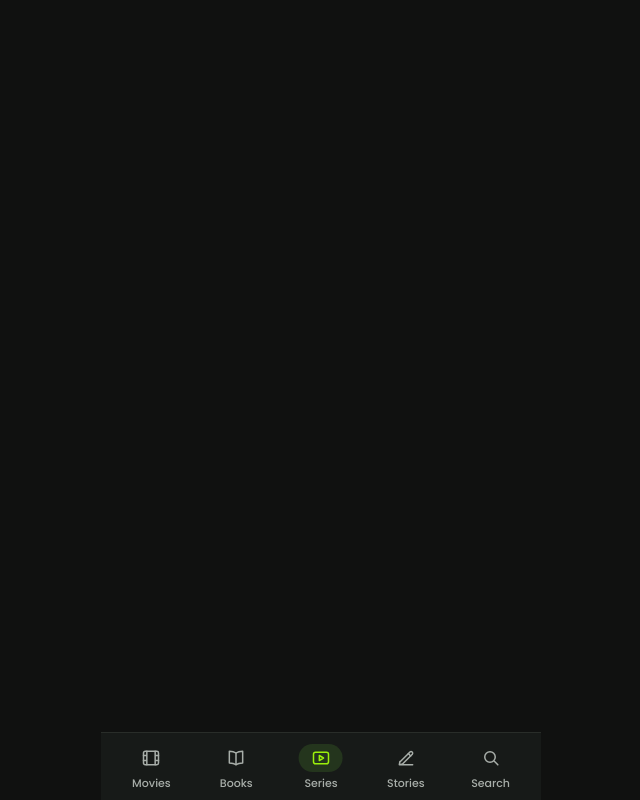
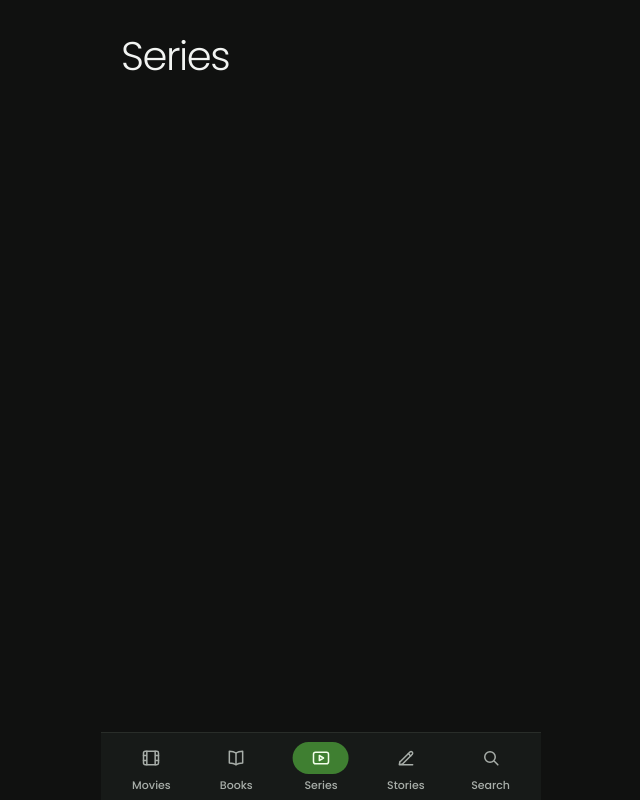
Before and after one commit to jayaharisai/jay, a website: page books/index.html in a window 1280 px wide. Both pictures are taken after a click on the element "Movies Books Series Stories Search". Shown: the whole page, without its empty margins (319-959 px from the left). Drawn offline with Linux system fonts and the light colour scheme.

Commit message:
style: enlarge page titles and use lighter Poppins typography

```diff
--- a/books/index.html
+++ b/books/index.html
@@ -12,14 +12,16 @@
     <link rel="preconnect" href="https://fonts.googleapis.com" />
     <link rel="preconnect" href="https://fonts.gstatic.com" crossorigin />
     <link
-      href="https://fonts.googleapis.com/css2?family=Poppins:wght@400;500;600&display=swap"
+      href="https://fonts.googleapis.com/css2?family=Poppins:wght@300;400;500&display=swap"
       rel="stylesheet"
     />
     <link rel="stylesheet" href="../style.css" />
     <script src="../script.js" defer></script>
   </head>
   <body data-route="books">
-    <main class="app-canvas"><h1 class="visually-hidden">Books</h1></main>
+    <main class="app-canvas">
+      <div class="page-content"><h1 class="page-title">Books</h1></div>
+    </main>
     <nav class="bottom-nav" aria-label="Main navigation"></nav>
   </body>
 </html>
--- a/script.js
+++ b/script.js
@@ -39,15 +39,19 @@ navigation.innerHTML = `<span class="nav-track" aria-hidden="true"><span class="
 
 const links = [...navigation.querySelectorAll("a.nav-item")];
 const pages = new Map();
-let pendingRequest;
+const requests = new Map();
+const reducedMotion = window.matchMedia("(prefers-reduced-motion: reduce)");
 let navigationVersion = 0;
+let enteringAnimation;
+let leavingAnimation;
+let leavingContent;
 
 function readPage(source) {
-  const main = source.querySelector(".app-canvas");
-  if (!main) throw new Error("Page content is missing.");
+  const content = source.querySelector(".page-content");
+  if (!content) throw new Error("Page content is missing.");
 
   return {
-    main: main.cloneNode(true),
+    content: content.cloneNode(true),
     route: source.body.dataset.route,
     title: source.title,
     description:
@@ -55,7 +59,7 @@ function readPage(source) {
   };
 }
 
-function selectTab(route) {
+function selectTab(route, committed = true) {
   navigation.style.setProperty(
     "--active-index",
     tabs.findIndex((tab) => tab.route === route),
@@ -64,36 +68,113 @@ function selectTab(route) {
   links.forEach((link) => {
     const active = link.dataset.route === route;
     link.classList.toggle("is-active", active);
+    if (committed) {
       if (active) link.setAttribute("aria-current", "page");
       else link.removeAttribute("aria-current");
+    }
   });
 }
 
 pages.set(document.body.dataset.route, readPage(document));
 selectTab(document.body.dataset.route);
 
-async function navigate(link, updateHistory = true) {
-  pendingRequest?.abort();
+function loadPage(link) {
+  const route = link.dataset.route;
+  if (pages.has(route)) return Promise.resolve(pages.get(route));
+  if (requests.has(route)) return requests.get(route).promise;
+
   const controller = new window.AbortController();
-  pendingRequest = controller;
-  const version = ++navigationVersion;
-  const route = link.dataset.route;
-  document.querySelector(".app-canvas").setAttribute("aria-busy", "true");
-
-  try {
-    let page = pages.get(route);
-
-    if (!page) {
+  const promise = (async () => {
     const response = await window.fetch(link.href, {
       signal: controller.signal,
     });
     if (!response.ok) throw new Error("Unable to load the page.");
     const html = await response.text();
     const source = new window.DOMParser().parseFromString(html, "text/html");
-      page = readPage(source);
+    const page = readPage(source);
     if (page.route !== route) throw new Error("Unexpected page.");
     pages.set(route, page);
+    return page;
+  })().finally(() => {
+    if (requests.get(route)?.controller === controller) requests.delete(route);
+  });
+
+  requests.set(route, { promise, controller });
+  return promise;
 }
+
+function stopContentMotion() {
+  enteringAnimation?.cancel();
+  leavingAnimation?.cancel();
+  leavingContent?.remove();
+  enteringAnimation = undefined;
+  leavingAnimation = undefined;
+  leavingContent = undefined;
+}
+
+function showContent(page, direction) {
+  const main = document.querySelector(".app-canvas");
+  const current = main.querySelector(".page-content:not([aria-hidden])");
+  const next = page.content.cloneNode(true);
+  const animate = !reducedMotion.matches && typeof next.animate === "function";
+  // Preserve the current visual position if another tap interrupts a transition.
+  const currentStyle = animate ? window.getComputedStyle(current) : null;
+  const start = currentStyle
+    ? { opacity: currentStyle.opacity, transform: currentStyle.transform }
+    : null;
+  stopContentMotion();
+
+  if (!animate) {
+    main.replaceChildren(next);
+    return;
+  }
+
+  current.setAttribute("aria-hidden", "true");
+  current.inert = true;
+  leavingContent = current;
+  main.append(next);
+
+  leavingAnimation = current.animate(
+    [
+      start,
+      { opacity: 0, transform: `translate3d(${-6 * direction}px, 0, 0)` },
+    ],
+    { duration: 140, easing: "ease-out", fill: "forwards" },
+  );
+  leavingAnimation.finished
+    .then(() => {
+      current.remove();
+      if (leavingContent === current) leavingContent = undefined;
+    })
+    .catch(() => {});
+
+  enteringAnimation = next.animate(
+    [
+      { opacity: 0, transform: `translate3d(${8 * direction}px, 0, 0)` },
+      { opacity: 1, transform: "translate3d(0, 0, 0)" },
+    ],
+    { duration: 240, easing: "cubic-bezier(0.2, 0, 0, 1)" },
+  );
+  enteringAnimation.finished.catch(() => {});
+}
+
+async function navigate(link, updateHistory = true) {
+  const version = ++navigationVersion;
+  const route = link.dataset.route;
+  const currentRoute = document.body.dataset.route;
+
+  // Move the indicator immediately, even on the first visit over a slow connection.
+  selectTab(route, false);
+  if (route === currentRoute) {
+    selectTab(route);
+    document.querySelector(".app-canvas").removeAttribute("aria-busy");
+    return;
+  }
+
+  document.querySelector(".app-canvas").setAttribute("aria-busy", "true");
+
+  try {
+    const page = await loadPage(link);
 
     // A slower response must never replace a newer tab selection.
     if (version !== navigationVersion) return;
@@ -102,9 +183,11 @@ async function navigate(link, updateHistory = true) {
       window.history.pushState(null, "", link.href);
     }
 
-    document
-      .querySelector(".app-canvas")
-      .replaceWith(page.main.cloneNode(true));
+    const direction = Math.sign(
+      tabs.findIndex((tab) => tab.route === route) -
+        tabs.findIndex((tab) => tab.route === currentRoute),
+    );
+    showContent(page, direction);
     document.body.dataset.route = route;
     document.title = page.title;
     document.querySelector('meta[name="description"]').content =
@@ -112,20 +195,22 @@ async function navigate(link, updateHistory = true) {
     selectTab(route);
     window.scrollTo(0, 0);
 
-    const heading = document.querySelector(".app-canvas h1");
+    const heading = document.querySelector(
+      ".page-content:not([aria-hidden]) h1",
+    );
     if (heading) {
       heading.tabIndex = -1;
       heading.focus({ preventScroll: true });
     }
   } catch (error) {
     if (error.name === "AbortError" || version !== navigationVersion) return;
+    selectTab(document.body.dataset.route);
     // Keep the real page links usable if enhanced navigation fails.
     if (updateHistory) window.location.assign(link.href);
     else window.location.replace(link.href);
   } finally {
     if (version === navigationVersion) {
       document.querySelector(".app-canvas").removeAttribute("aria-busy");
-      pendingRequest = undefined;
     }
   }
 }
@@ -158,6 +243,44 @@ window.addEventListener("popstate", () => {
   else window.location.reload();
 });
 
+function prefetch(link) {
+  const connection = window.navigator.connection;
+  if (
+    !link ||
+    connection?.saveData ||
+    ["slow-2g", "2g"].includes(connection?.effectiveType)
+  )
+    return;
+
+  loadPage(link).catch(() => {});
+}
+
+// Share preloads with navigation so touching a tab never starts duplicate requests.
+["pointerover", "focusin"].forEach((eventName) => {
+  navigation.addEventListener(eventName, (event) => {
+    prefetch(event.target.closest("a.nav-item"));
+  });
+});
+
+function warmPages() {
+  if (!document.hidden) links.forEach(prefetch);
+}
+
+const idlePreload = window.requestIdleCallback
+  ? window.requestIdleCallback(warmPages, { timeout: 2000 })
+  : window.setTimeout(warmPages, 800);
+
+reducedMotion.addEventListener("change", () => {
+  if (reducedMotion.matches) stopContentMotion();
+});
+
 window.addEventListener("pagehide", () => {
-  pendingRequest?.abort();
+  navigationVersion += 1;
+  if (window.cancelIdleCallback) window.cancelIdleCallback(idlePreload);
+  else window.clearTimeout(idlePreload);
+  requests.forEach(({ controller }) => controller.abort());
+  requests.clear();
+  stopContentMotion();
+  selectTab(document.body.dataset.route);
+  document.querySelector(".app-canvas").removeAttribute("aria-busy");
 });
--- a/series/index.html
+++ b/series/index.html
@@ -12,14 +12,16 @@
     <link rel="preconnect" href="https://fonts.googleapis.com" />
     <link rel="preconnect" href="https://fonts.gstatic.com" crossorigin />
     <link
-      href="https://fonts.googleapis.com/css2?family=Poppins:wght@400;500;600&display=swap"
+      href="https://fonts.googleapis.com/css2?family=Poppins:wght@300;400;500&display=swap"
       rel="stylesheet"
     />
     <link rel="stylesheet" href="../style.css" />
     <script src="../script.js" defer></script>
   </head>
   <body data-route="series">
-    <main class="app-canvas"><h1 class="visually-hidden">Series</h1></main>
+    <main class="app-canvas">
+      <div class="page-content"><h1 class="page-title">Series</h1></div>
+    </main>
     <nav class="bottom-nav" aria-label="Main navigation"></nav>
   </body>
 </html>
--- a/style.css
+++ b/style.css
@@ -8,8 +8,9 @@
   --app-width: 440px;
   --nav-height: 68px;
   --nav-text: #a8aea9;
-  --accent: #9bf00b;
-  --accent-surface: #24351d;
+  --accent: #f1ffea;
+  --accent-surface: #3f7f31;
+  --motion-ease: cubic-bezier(0.22, 1, 0.36, 1);
 }
 
 * {
@@ -24,11 +25,37 @@ body {
 }
 
 .app-canvas {
+  display: grid;
+  align-items: start;
   width: min(100%, var(--app-width));
   min-height: 100vh;
   min-height: 100dvh;
   margin-inline: auto;
-  padding-bottom: calc(var(--nav-height) + env(safe-area-inset-bottom));
+  padding: calc(32px + env(safe-area-inset-top))
+    max(20px, env(safe-area-inset-right))
+    calc(var(--nav-height) + 24px + env(safe-area-inset-bottom))
+    max(20px, env(safe-area-inset-left));
+}
+
+.page-content {
+  grid-area: 1 / 1;
+  min-width: 0;
+}
+
+.page-content[aria-hidden="true"] {
+  pointer-events: none;
+}
+
+.page-title {
+  margin: 0;
+  font-size: 2.5rem;
+  font-weight: 300;
+  line-height: 1.2;
+  letter-spacing: -0.035em;
+}
+
+.page-title:focus {
+  outline: none;
 }
 
 .visually-hidden {
@@ -45,7 +72,8 @@ body {
 .bottom-nav {
   --nav-padding-left: max(8px, env(safe-area-inset-left));
   --nav-padding-right: max(8px, env(safe-area-inset-right));
-  --highlight-width: 44px;
+  --highlight-width: 56px;
+  --highlight-height: 32px;
 
   position: fixed;
   z-index: 10;
@@ -64,10 +92,10 @@ body {
 
 .nav-track {
   position: absolute;
-  top: 10.5px;
+  top: calc(6px + (55px - var(--highlight-height) - 4px - 14px) / 2);
   right: var(--nav-padding-right);
   left: var(--nav-padding-left);
-  height: 28px;
+  height: var(--highlight-height);
   pointer-events: none;
 }
 
@@ -76,7 +104,7 @@ body {
   width: 20%;
   height: 100%;
   transform: translateX(calc(var(--active-index, 0) * 100%));
-  transition: transform 260ms cubic-bezier(0.22, 1, 0.36, 1);
+  transition: transform 280ms var(--motion-ease);
 }
 
 .nav-highlight::before {
@@ -100,6 +128,8 @@ body {
   gap: 4px;
   color: var(--nav-text);
   text-decoration: none;
+  touch-action: manipulation;
+  user-select: none;
   -webkit-tap-highlight-color: transparent;
 }
 
@@ -109,22 +139,42 @@ body {
 }
 
 .nav-icon {
+  position: relative;
   display: grid;
   width: var(--highlight-width);
-  height: 28px;
+  height: var(--highlight-height);
   flex-shrink: 0;
   place-items: center;
   border-radius: 999px;
-  transition: color 180ms ease;
+  transition: color 160ms ease;
+}
+
+.nav-icon::before {
+  position: absolute;
+  inset: 0;
+  content: "";
+  background: #fff;
+  border-radius: inherit;
+  opacity: 0;
+  transition: opacity 120ms ease;
 }
 
 .nav-icon svg {
   width: 20px;
   height: 20px;
+  transition: transform 160ms var(--motion-ease);
 }
 
 .nav-item.is-active .nav-icon {
   color: var(--accent);
+}
+
+.nav-item:active .nav-icon::before {
+  opacity: 0.06;
+}
+
+.nav-item:active .nav-icon svg {
+  transform: scale(0.94);
 }
 
 .nav-label {
@@ -138,7 +188,7 @@ body {
   .bottom-nav {
     --nav-padding-left: max(4px, env(safe-area-inset-left));
     --nav-padding-right: max(4px, env(safe-area-inset-right));
-    --highlight-width: 40px;
+    --highlight-width: 50px;
   }
 }
 
@@ -150,7 +200,13 @@ body {
 
 @media (prefers-reduced-motion: reduce) {
   .nav-highlight,
-  .nav-icon {
+  .nav-icon,
+  .nav-icon::before,
+  .nav-icon svg {
     transition: none;
   }
+
+  .nav-item:active .nav-icon svg {
+    transform: none;
+  }
 }
```
Also changed, not shown: movies/index.html (+4 -2 lines), search/index.html (+4 -2 lines), stories/index.html (+4 -2 lines). Lines whose indentation alone changed are shown as unchanged.
